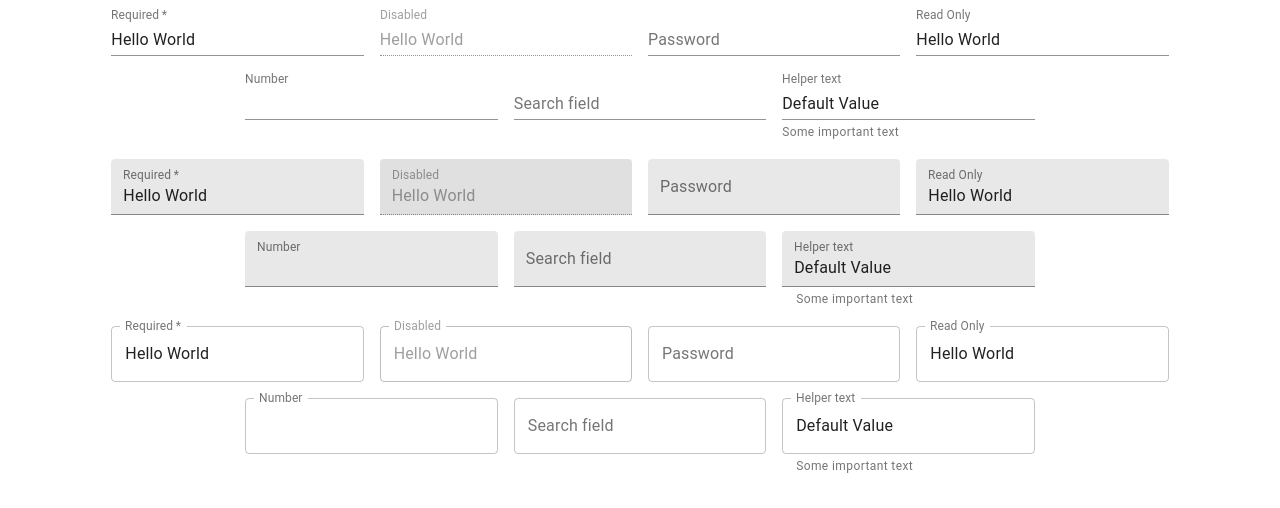
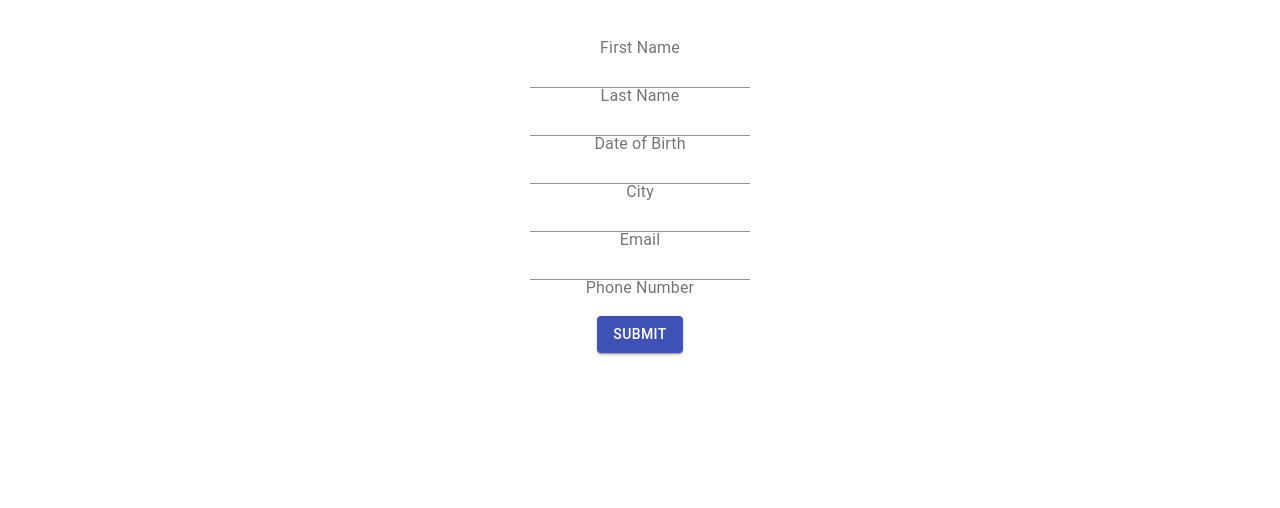
Before and after one commit to patricknavarre/project-2-frontend, a React (Create React App) app: page / in a window 1280 px wide. Shown: the top 508 px of the page. Built offline with nearby package versions, Linux system fonts and the light colour scheme.

Commit message:
updated application.js

```diff
--- a/src/components/Application.js
+++ b/src/components/Application.js
@@ -1,6 +1,17 @@
 import React from 'react';
 import TextField from '@material-ui/core/TextField';
 import { makeStyles } from '@material-ui/core/styles';
+import Input from '@material-ui/core/Input'
+import {
+    FormControl,
+    FormHelperText,
+    InputLabel,
+    Button,
+    CircularProgress,
+    Snackbar,
+    Grid,
+  } from "@material-ui/core";
+
 
 const useStyles = makeStyles((theme) => ({
   root: {
@@ -15,138 +26,56 @@ export default function Application() {
   const classes = useStyles();
 
   return (
-    <form className={classes.root} noValidate autoComplete="off">
-      <div>
-        <TextField required id="standard-required" label="Required" defaultValue="Hello World" />
-        <TextField disabled id="standard-disabled" label="Disabled" defaultValue="Hello World" />
-        <TextField
-          id="standard-password-input"
-          label="Password"
-          type="password"
-          autoComplete="current-password"
+    <Grid
+      container
+      spacing={0}
+      direction="column"
+      alignItems="center"
+      justify="center"
+      style={{ minHeight: "30vh" }}
+    >
+      <Grid item xs={12}>
+        <form
+          className={classes.root}
+          autoComplete="on"
+        >
+          <br />
+          <br />
+            <InputLabel htmlFor="component-firstName">First Name</InputLabel>
+            <Input
+              id="component-firstName"
+              name="First Name"
             />
-        <TextField
-          id="standard-read-only-input"
-          label="Read Only"
-          defaultValue="Hello World"
-          InputProps={{
-            readOnly: true,
-          }}
+            <InputLabel htmlFor="component-lastName">Last Name</InputLabel>
+            <Input
+              id="component-lastName"
+              name="Last Name"
             />
-        <TextField
-          id="standard-number"
-          label="Number"
-          type="number"
-          InputLabelProps={{
-            shrink: true,
-          }}
+            <InputLabel htmlFor="component-date-of-birth">Date of Birth</InputLabel>
+            <Input
+              id="component-date-of-birth"
+              name="date-of-birth"
             />
-        <TextField id="standard-search" label="Search field" type="search" />
-        <TextField
-          id="standard-helperText"
-          label="Helper text"
-          defaultValue="Default Value"
-          helperText="Some important text"
+
+          <br />
+            <InputLabel htmlFor="component-city">City</InputLabel>
+            <Input
+              id="component-city"
+              name="city"
             />
-      </div>
-      <div>
-        <TextField
-          required
-          id="filled-required"
-          label="Required"
-          defaultValue="Hello World"
-          variant="filled"
+             <InputLabel htmlFor="component-email">Email</InputLabel>
+            <Input
+              id="component-email"
+              name="email"
             />
-        <TextField
-          disabled
-          id="filled-disabled"
-          label="Disabled"
-          defaultValue="Hello World"
-          variant="filled"
-        />
-        <TextField
-          id="filled-password-input"
-          label="Password"
-          type="password"
-          autoComplete="current-password"
-          variant="filled"
-        />
-        <TextField
-          id="filled-read-only-input"
-          label="Read Only"
-          defaultValue="Hello World"
-          InputProps={{
-            readOnly: true,
-          }}
-          variant="filled"
-        />
-        <TextField
-          id="filled-number"
-          label="Number"
-          type="number"
-          InputLabelProps={{
-            shrink: true,
-          }}
-          variant="filled"
-        />
-        <TextField id="filled-search" label="Search field" type="search" variant="filled" />
-        <TextField
-          id="filled-helperText"
-          label="Helper text"
-          defaultValue="Default Value"
-          helperText="Some important text"
-          variant="filled"
-        />
-      </div>
-      <div>
-        <TextField
-          required
-          id="outlined-required"
-          label="Required"
-          defaultValue="Hello World"
-          variant="outlined"
-        />
-        <TextField
-          disabled
-          id="outlined-disabled"
-          label="Disabled"
-          defaultValue="Hello World"
-          variant="outlined"
-        />
-        <TextField
-          id="outlined-password-input"
-          label="Password"
-          type="password"
-          autoComplete="current-password"
-          variant="outlined"
-        />
-        <TextField
-          id="outlined-read-only-input"
-          label="Read Only"
-          defaultValue="Hello World"
-          InputProps={{
-            readOnly: true,
-          }}
-          variant="outlined"
-        />
-        <TextField
-          id="outlined-number"
-          label="Number"
-          type="number"
-          InputLabelProps={{
-            shrink: true,
-          }}
-          variant="outlined"
-        />
-        <TextField id="outlined-search" label="Search field" type="search" variant="outlined" />
-        <TextField
-          id="outlined-helperText"
-          label="Helper text"
-          defaultValue="Default Value"
-          helperText="Some important text"
-          variant="outlined"
-        />
-      </div>
+             <InputLabel htmlFor="component-city">Phone Number</InputLabel>
+
+          <br />
+          <Button variant="contained" color="primary" type="submit" >
+            Submit
+          </Button>
         </form>
+      </Grid>
+    </Grid>
   );
 }
```
Lines whose indentation alone changed are shown as unchanged.
